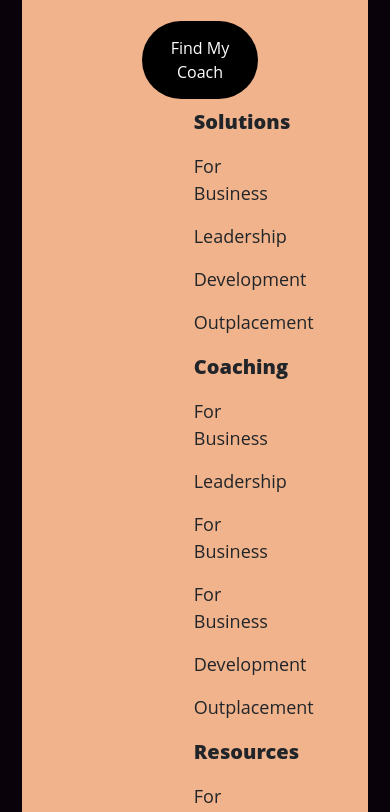
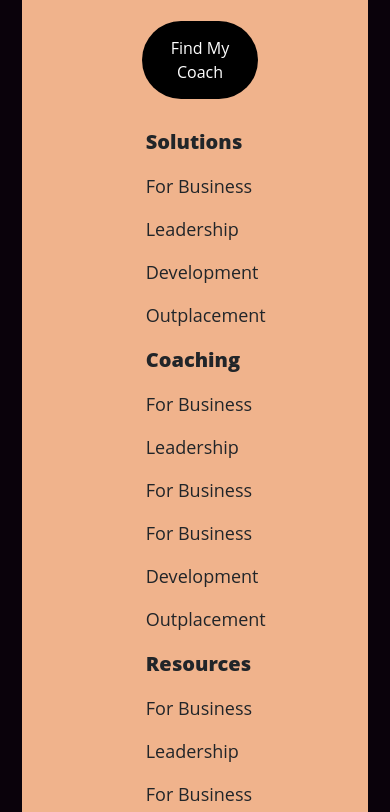
Before and after one commit to Zackweb-ai/Concours1, a plain HTML site: page index.html in a window 390 px wide. Shown: the part 8812-9624 px from the top of the page. Drawn offline with nearby package versions, Linux system fonts and the light colour scheme; files whose address does not match are found by name.

Commit message:
make it more responsive

```diff
--- a/css/style.css
+++ b/css/style.css
@@ -209,6 +209,9 @@ width: 85%;
 .px-40{
     padding: 0 1.5rem;
 }
+.mob-left{
+    padding: O 0 0 3rem;
+}
 
 
 .eli-img{
@@ -256,6 +259,9 @@ width: 85%;
     .partie2 img{
         display: none;
     }
+    .mob-left{
+        padding: 0;
+    }
     .eli-img{
         position:absolute;
         left: 25%;
@@ -297,4 +303,7 @@ width: 85%;
     .px-40{
             padding: 0 0;
         }
+    .mob-marg{
+        margin-bottom: 20px;
+    }
 }
--- a/index.html
+++ b/index.html
@@ -359,14 +359,14 @@
             <div class="bg-orange">
                 <div class="border-footer">
                     <div class="row">
-                    <div class="col-md-4">
+                    <div class="col-md-4 mob-marg">
                         <img src="images/Logo-dark.png" alt="">
                         <h2 class="fs-23 py-3">Ready to find your coach?</h2>
                         <button class="s-b bg-black text-white mt-3 ">Find My Coach</button>
 
 
                     </div>
-                    <div class="col-md-8 ps-5 ">
+                    <div class="col-md-8  mob-left ">
                         <div class="row">
                             <div class="col-md-3">
                                 <ul class="list-group list-group-flush bg-transparent">
```
